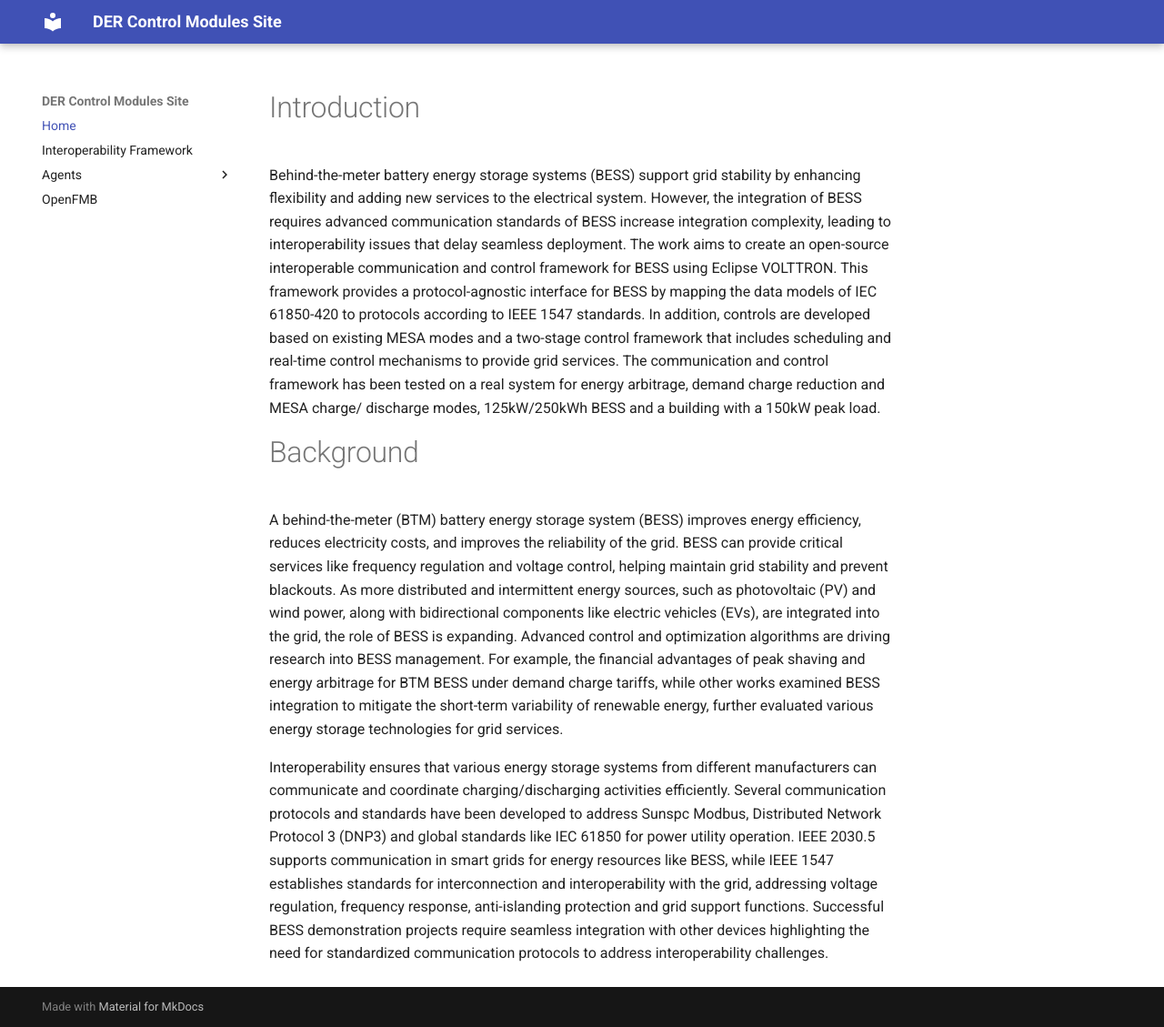
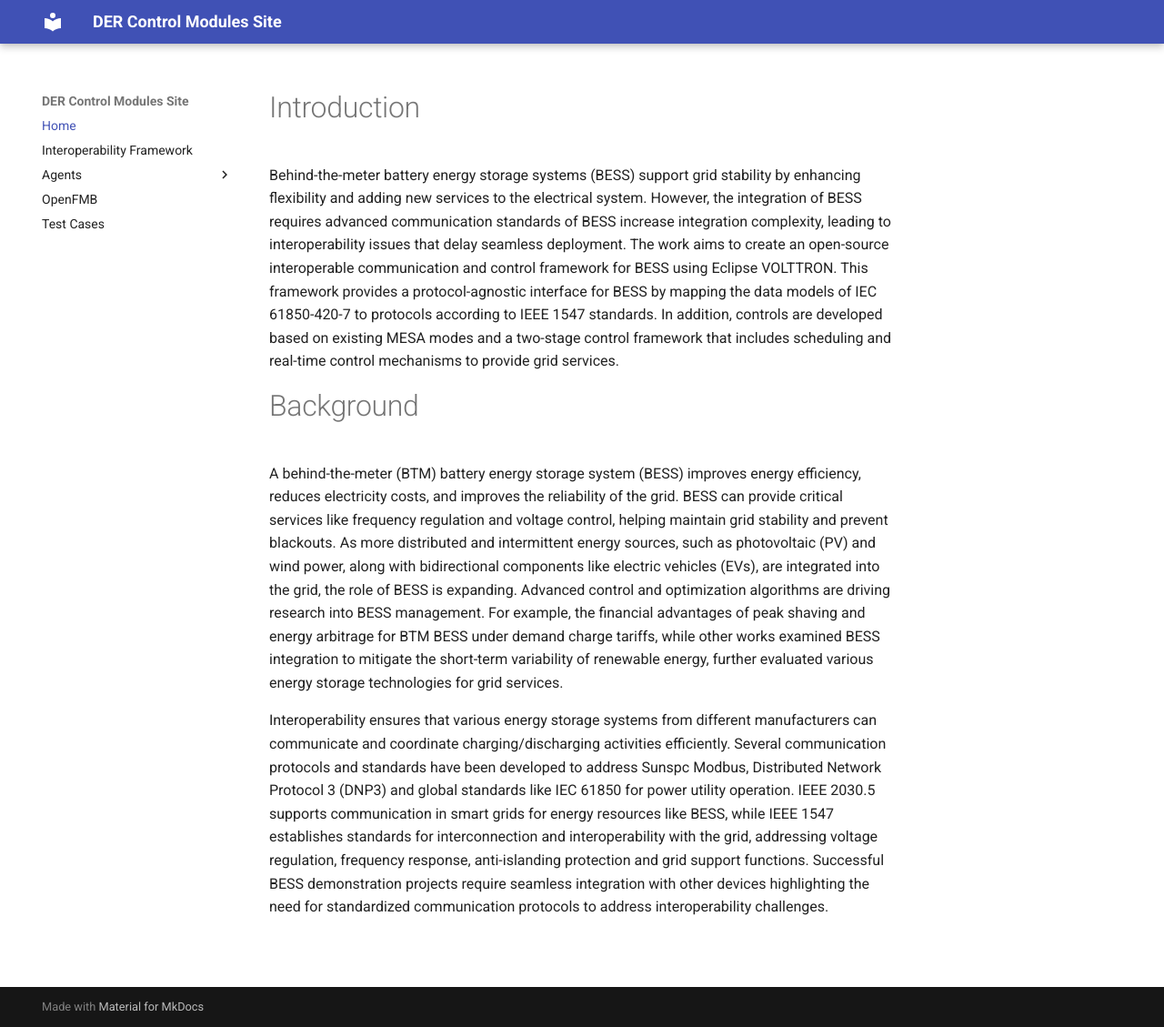
Before and after one commit to der-control-modules/der-control-modules.github.io, an MkDocs documentation site: the page built from docs/index.md, in a window 1280 px wide and 1129 px high. Shown: the whole window at 91% size. Built offline with MkDocs 1.6.1 and Material for MkDocs 9.7.7, drawn with Linux system fonts in a browser that asks for light colours.

Commit message:
Added test cases page and additional cleanup.

```diff
--- a/docs/index.md
+++ b/docs/index.md
@@ -5,11 +5,9 @@
 of BESS increase integration complexity, leading to interoperability issues that delay seamless deployment.
 The work aims to create an open-source interoperable communication and control framework for BESS using
 Eclipse VOLTTRON. This framework provides a protocol-agnostic interface for BESS by mapping the data models
-of IEC 61850-420 to protocols according to IEEE 1547 standards. In addition, controls are developed based on
+of IEC 61850-420-7 to protocols according to IEEE 1547 standards. In addition, controls are developed based on
 existing MESA modes and a two-stage control framework that includes scheduling and real-time control mechanisms
-to provide grid services. The communication and control framework has been tested on a real system for
-energy arbitrage, demand charge reduction and MESA charge/ discharge modes, 125kW/250kWh BESS and a building
-with a 150kW peak load.
+to provide grid services.
 
 # Background
 
--- a/mkdocs.yml
+++ b/mkdocs.yml
@@ -16,3 +16,4 @@
     - Interoperability Agent: interoperability.md
     - Real-Time Control Agent: rt-control.md
   - OpenFMB: openfmb.md
+  - Test Cases: test-cases.md
```
Also changed, not shown: docs/test-cases.md (added, +6 -0 lines).
